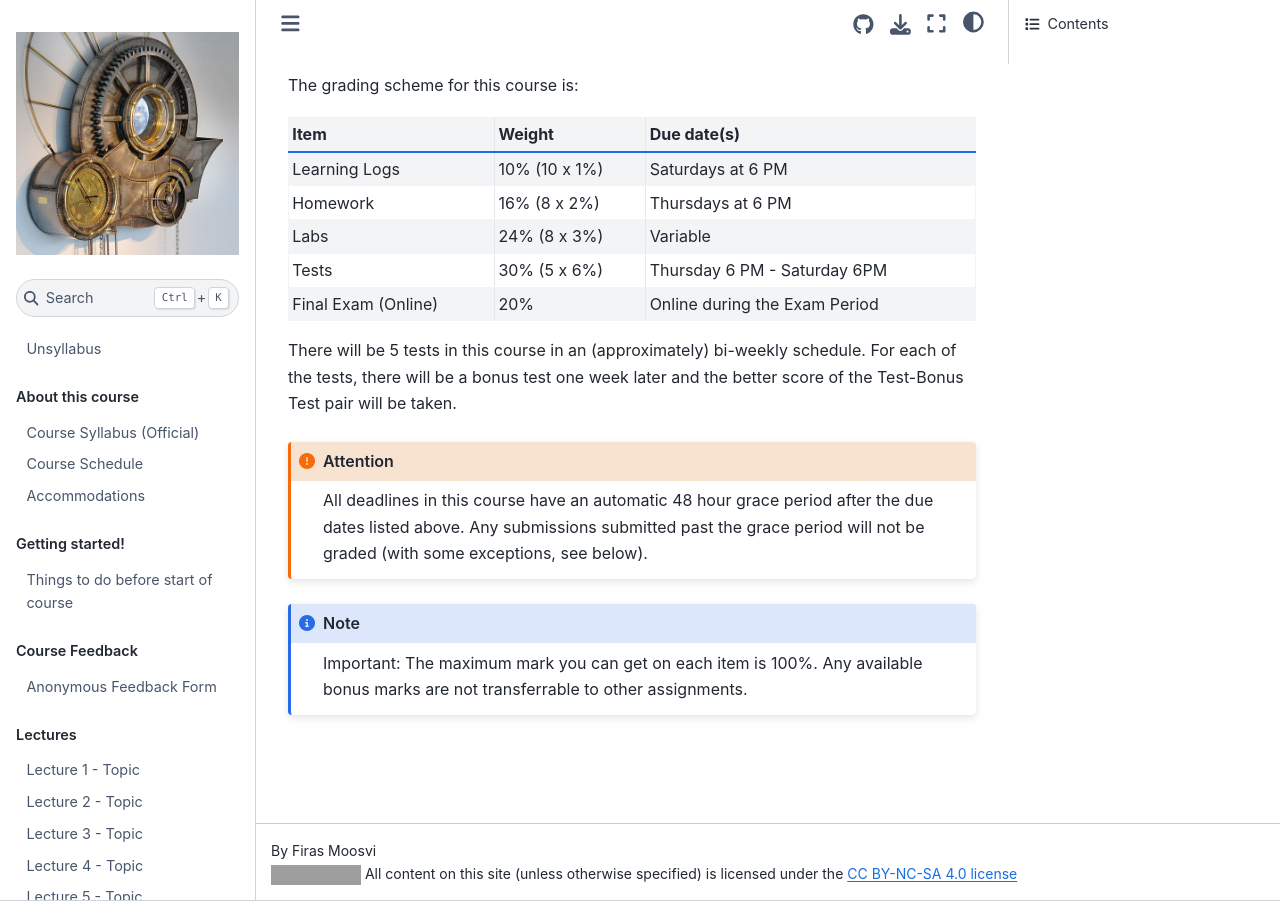
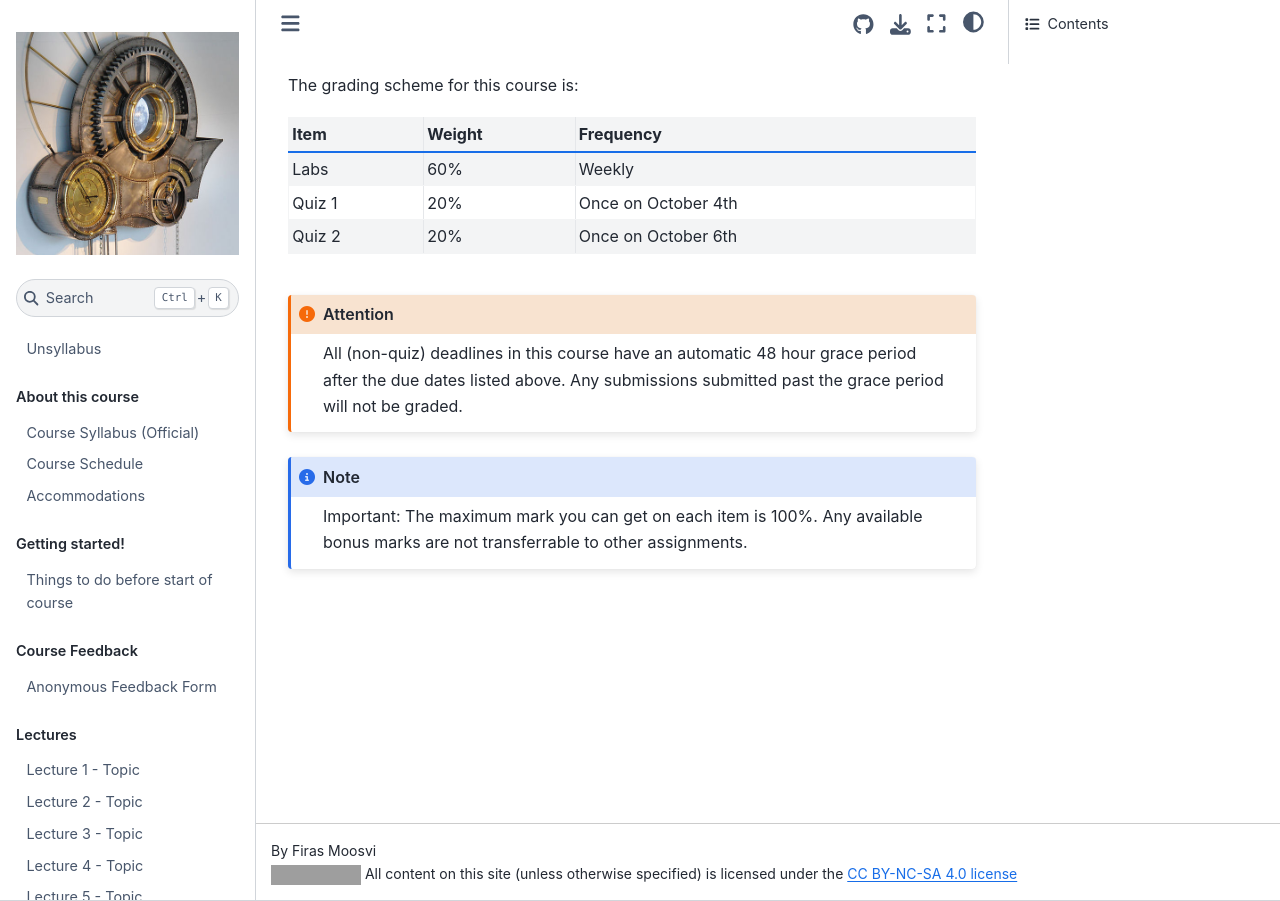
Before and after one commit to ubco-cmps/mds_course_template, a Jupyter Book: the page built from about/syllabus_bits/grading_practices_detailed.md, in a window 1280 px wide. Built offline with Jupyter Book 1.0.4 settings and Sphinx 7.4.7 and the Sphinx Book theme 1.1.4, drawn with Linux system fonts in a browser that asks for light colours; pages that are not in the unit, such as notebooks, are missing from menus; grey boxes are pictures that could not be loaded.

Commit message:
add addtional parameters

````diff
--- a/_config.yml
+++ b/_config.yml
@@ -75,7 +75,7 @@ sphinx:
       ANNOUNCEMENTS_LINK: "[Announcements](https://canvas.ubc.ca/courses/CANVAS_ID/announcements)"
       COURSE_LINK: "https://firas.moosvi.com/courses/2021_WT1/data000"
       FORUM_LINK: "Slack"
-      #FORUM_LINK: "[Ed Discussion (sign up for it here)](https://ubc.ca1.qualtrics.com/jfe/form/SV_1BTAIXiMPvBRR2K)"
+      FORUM_LINK: "[Slack)](https://join.slack.com/t/ubcomds2021/shared_invite/zt-vdpj5z3q-Yo5FFNfW7fOXGHh7Ib4pNg)"
       ANALYTICS_OPTOUT: "[complete this form](https://ubc.ca1.qualtrics.com/jfe/form/SV_0p6lP4TtNpJn410)"
       FORMAT: "Lectures, Labs, Tutorials will all be running online in this course."
       ASSOCIATE_HEAD: "Jeff Andrews [jeff.andrews@ubc.ca](mailto:jeff.andrews@ubc.ca) or Khalad Hasan [khalad.hasan@ubc.ca](mailto:khalad.hasan@ubc.ca)"
--- a/about/syllabus_bits/grading_practices_detailed.md
+++ b/about/syllabus_bits/grading_practices_detailed.md
@@ -1,19 +1,15 @@
 The grading scheme for this course is:
 
-| Item                | Weight        | Due date(s)                   |
-|---------------------|---------------|-------------------------------|
-| Learning Logs       | 10% (10 x 1%) | Saturdays at 6 PM             |
-| Homework            | 16% (8 x 2%)  | Thursdays at 6 PM             |
-| Labs                | 24% (8 x 3%)  | Variable                      |
-| Tests               | 30% (5 x 6%)  | Thursday 6 PM - Saturday 6PM  |
-| Final Exam (Online) | 20%           | Online during the Exam Period |
+| Item   | Weight | Frequency           |
+|--------|--------|---------------------|
+| Labs   | 60%    | Weekly              |
+| Quiz 1 | 20%    | Once on October 4th |
+| Quiz 2 | 20%    | Once on October 6th |
 
-There will be 5 tests in this course in an (approximately) bi-weekly schedule.
-For each of the tests, there will be a bonus test one week later and the better score of the Test-Bonus Test pair will be taken.
 
 ```{attention}
-All deadlines in this course have an automatic 48 hour grace period after the due dates listed above.
-Any submissions submitted past the grace period will not be graded (with some exceptions, see below).
+All (non-quiz) deadlines in this course have an automatic 48 hour grace period after the due dates listed above.
+Any submissions submitted past the grace period will not be graded.
 ```
 
 ```{note}
````
Also changed, not shown: about/syllabus_bits/grading_practices_simple.md (+5 -7 lines), about/syllabus_bits/teaching_team.md (+1 -1 lines).
